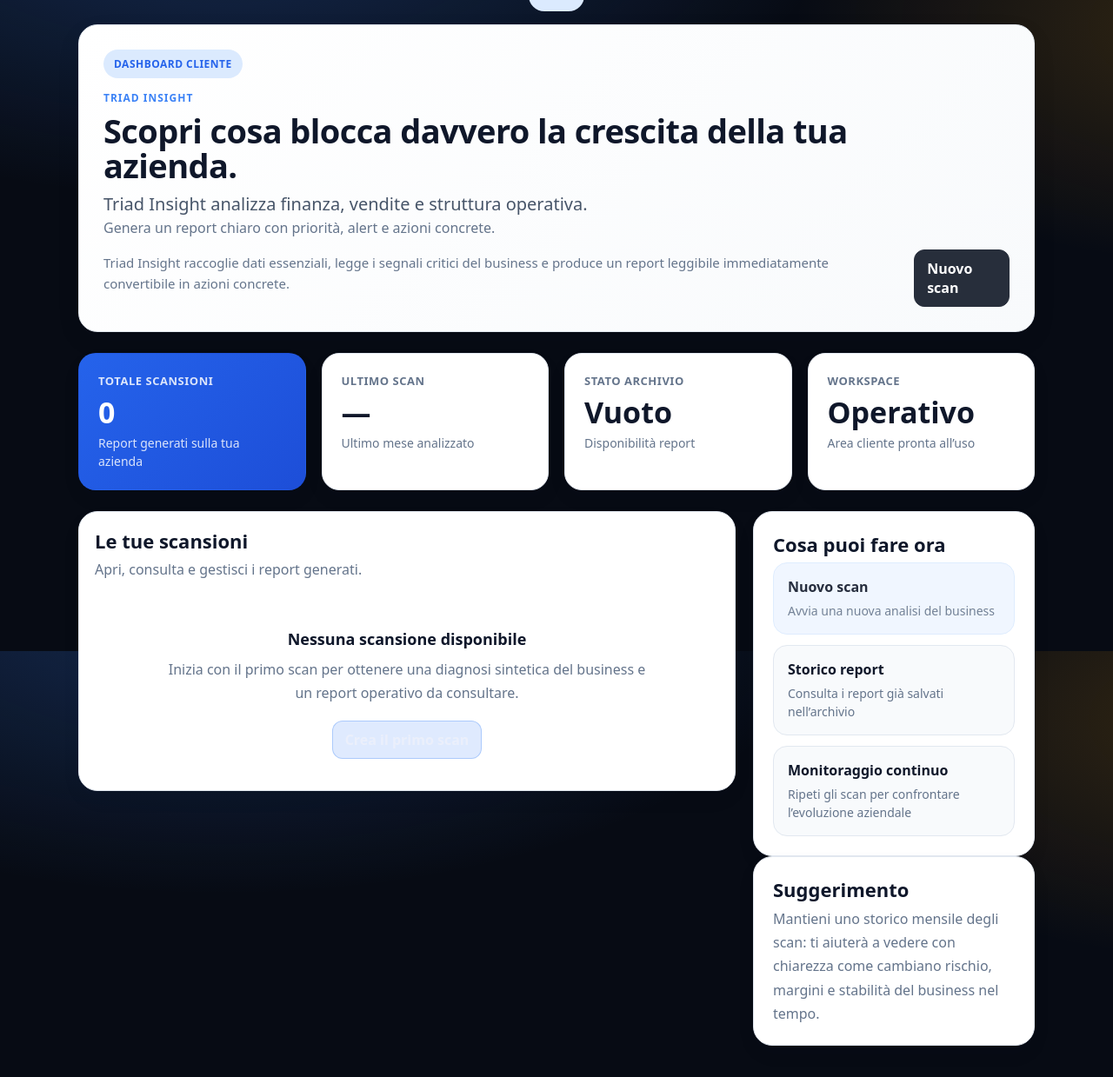
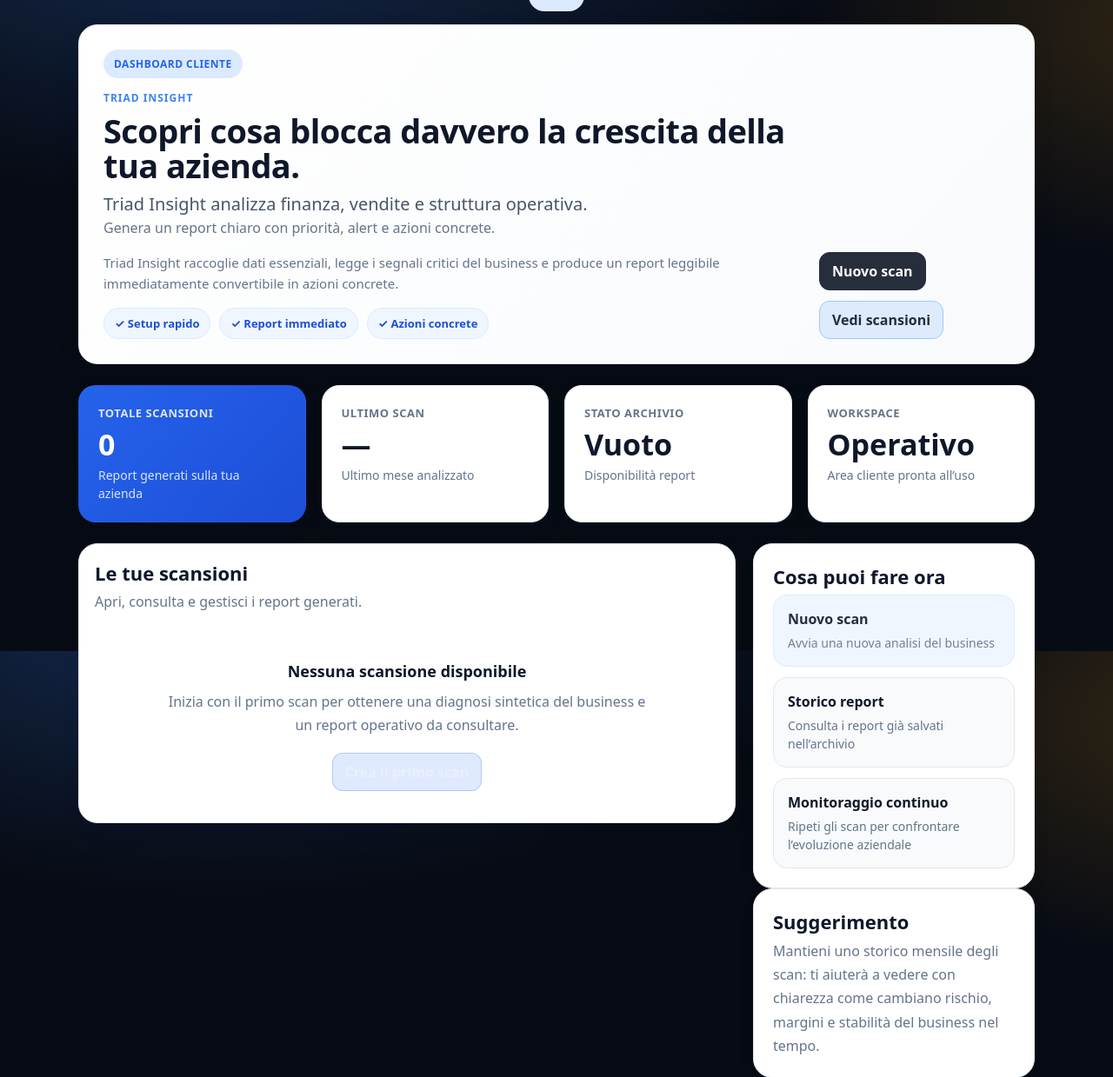
Before and after one commit to adiutorialessandro/saas_full, a Flask app: page /dashboard in a window 1280 px wide. Shown: the part 51-1290 px from the top of the page at 87% size. Run offline with Flask 3, Linux system fonts and the light colour scheme; the visitor is signed in with stand-in values (Sample User, id 1); data that the repository does not hold is empty.

Commit message:
update project

```diff
--- a/app/templates/dashboard.html
+++ b/app/templates/dashboard.html
@@ -16,10 +16,16 @@
       <p class="dash-body-pro">
         Triad Insight raccoglie dati essenziali, legge i segnali critici del business e produce un report leggibile immediatamente convertibile in azioni concrete.
       </p>
+      <div class="dash-hero-proof">
+        <span>✓ Setup rapido</span>
+        <span>✓ Report immediato</span>
+        <span>✓ Azioni concrete</span>
+      </div>
     </div>
 
     <div class="dash-hero-actions">
       <a class="btn btn-primary" href="{{ url_for('wizard.onboarding') }}">Nuovo scan</a>
+      <a class="btn btn-secondary" href="#scans-archive">Vedi scansioni</a>
     </div>
   </section>
 
@@ -63,7 +69,7 @@
 
   <section class="dash-main-grid">
     <div class="dash-main-col">
-      <div class="card pro-card">
+      <div class="card pro-card" id="scans-archive">
         <div class="card-head">
           <div>
             <h2 class="section-title">Le tue scansioni</h2>
@@ -112,7 +118,7 @@
               Inizia con il primo scan per ottenere una diagnosi sintetica del business
               e un report operativo da consultare.
             </p>
-            <a class="btn" href="{{ url_for('wizard.onboarding') }}">Crea il primo scan</a>
+            <a class="btn btn-primary" href="{{ url_for('wizard.onboarding') }}">Crea il primo scan</a>
           </div>
         {% endif %}
       </div>
```
